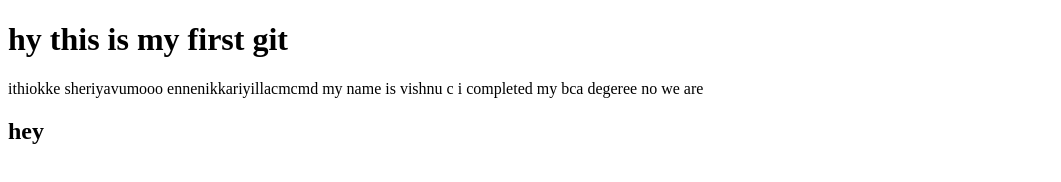
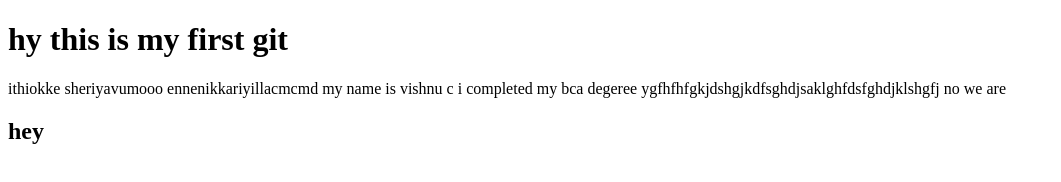
Before and after one commit to zkeebl3/datewithgit, a plain HTML site: page index.html in a window 1280 px wide. Shown: the whole page, without its empty margins (0-1061 px from the left). Drawn offline with Linux system fonts and the light colour scheme.

Commit message:
modified

```diff
--- a/index.html
+++ b/index.html
@@ -10,7 +10,7 @@
     <p>ithiokke sheriyavumooo ennenikkariyillacmcmd
         my name is vishnu c i completed my bca degeree
 
-
+ygfhfhfgkjdshgjkdfsghdjsaklghfdsfghdjklshgfj
         no we are
 
     </p>
```
